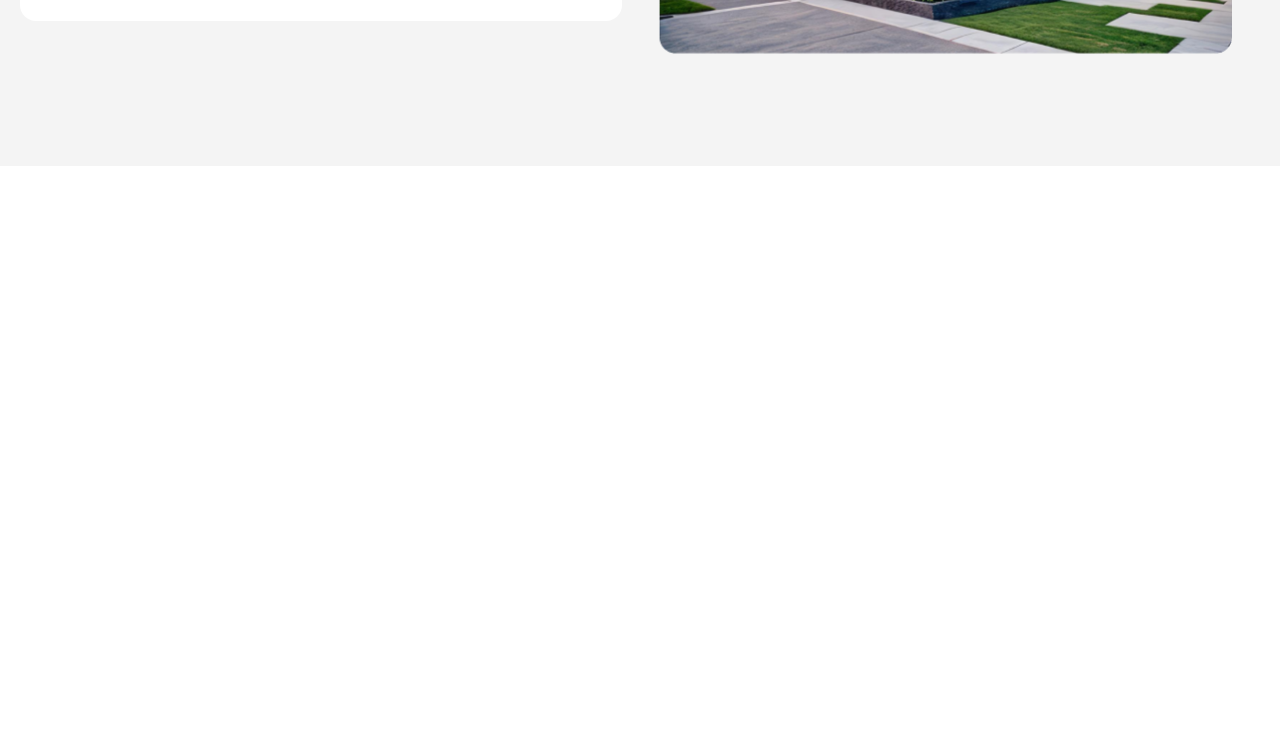
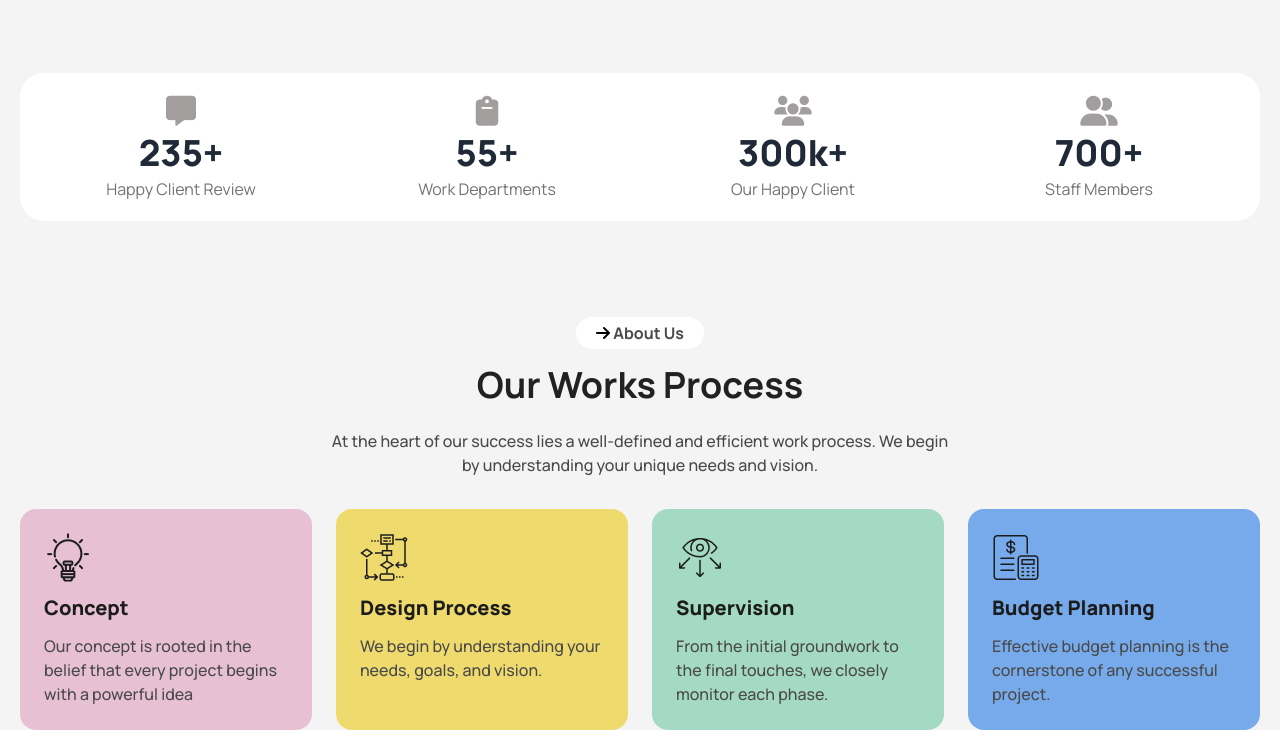
Before and after one commit to kausarahammed/Assignment-03, a plain HTML site: page index.html in a window 1280 px wide. Shown: the part 1433-2163 px from the top of the page. Before the commit the page ends 1714 px from the top, so only its background shows below. Drawn offline with nearby package versions, Linux system fonts and the light colour scheme.

Commit message:
added works process section

```diff
--- a/index.html
+++ b/index.html
@@ -55,14 +55,14 @@
           </div>
         </div>
         <div class="navbar-center hidden md:hidden lg:flex  ">
-          <ul class="menu menu-horizontal px-1 text-base text-[#737373]  gap-6">
-            <li
-              class="hover:text-[#494949] hover:font-bold hover:transition duration-300 ease-in-out  hover:border-none">
-              <a>Home</a></li>
-            <li class="hover:text-[#494949] hover:font-bold transition duration-300 ease-in-out "><a>Service</a></li>
-            <li class="hover:text[#494949] hover:font-bold transition duration-300 ease-in-out"><a>Portfolio</a></li>
-            <li class="hover:text-[#494949] hover:font-bold transition duration-300 ease-in-out"><a>Blogs</a></li>
-            <li class="hover:text-[#494949] hover:font-bold  transition duration-300 ease-in-out"><a>Contact Us</a></li>
+          <ul class="menu menu-horizontal px-1 text-base text-[#737373]  gap-6 *:mr-3">
+            <li class="hover:text-[#494949]  font-bold hover:transition duration-300 ease-in-out  hover:border-none">
+              <a>Home</a>
+            </li>
+            <li class="hover:text-[#494949]  transition duration-300 ease-in-out "><a>Service</a></li>
+            <li class="hover:text[#494949]   transition duration-300 ease-in-out"><a>Portfolio</a></li>
+            <li class="hover:text-[#494949]   transition duration-300 ease-in-out"><a>Blogs</a></li>
+            <li class="hover:text-[#494949]    transition duration-300 ease-in-out"><a>Contact Us</a></li>
           </ul>
         </div>
         <div class="navbar-end">
@@ -90,7 +90,7 @@
                 <path stroke-linecap="round" stroke-linejoin="round" stroke-width="2" d="M4 6h16M4 12h8m-8 6h16" />
               </svg>
             </div>
-            <ul tabindex="0" class="menu menu-sm dropdown-content bg-base-100 rounded-box z-[1] mt-3 w-52 p-2 shadow">
+            <ul tabindex="0" class="menu menu-sm dropdown-content bg-base-100 rounded-box z-[1] mt-3 w-52 p-2 shadow ">
               <li class="hover:text-[#494949] hover:font-semibold  transition duration-300 ease-in-out "><a>Service</a>
               </li>
               <li class="hover:text[#494949] hover:font-semibold  transition duration-300 ease-in-out"><a>Portfolio</a>
@@ -106,7 +106,7 @@
     <!-- nav container ends -->
 
     <!-- banner section start -->
-    <section class=" text-center px-[43px] space-y-6 mb-10">
+    <section class=" text-center px-[43px] space-y-6 mb-10 mx-auto">
       <!-- banner img -->
       <div class="  text-center flex justify-center">
         <img src="./assets/banner.png" alt="">
@@ -132,16 +132,15 @@
 
 
   <main>
-
-    <section class="bg-[#F4F4F4] mx-auto">
+    <section class="bg-[#F4F4F4] px-5">
       <!-- design thoughtful section start -->
-      <div class="container grid md:grid-cols-2 gap-9 mx-auto lg:mt-[120px] lg:mb-[115px] lg:pt-24 lg:pb-28 p-5">
+      <div class=" container grid md:grid-cols-2 gap-9 mx-auto  lg:mb-[115px] lg:pt-24   ">
         <!-- left site start -->
         <div>
-          <div class="relative">
-            <span class="  mt-8"><img class="hidden lg:flex absolute -top-14 -left-10 " src="./assets/Vector.png"
+          <div class="relative ">
+            <span class="mt-8"><img class="hidden lg:flex absolute -top-14 -left-10 " src="./assets/Vector.png"
                 alt=""></span>
-            <div class="text-center lg:text-left">
+            <div class="text-center lg:text-left mt-8 lg:mt-0">
               <a
                 class=" bg-white  text-[#494949]   w-32 py-1 px-3 hover:text-gray-500     rounded-3xl  text-base font-bold ">
                 <i
@@ -167,6 +166,7 @@
                   to meet the unique needs of businesses.</p>
               </div>
             </div>
+
             <div class="flex gap-3 lg:items-center mt-6 bg-white p-6 rounded-2xl">
               <div>
                 <img src="./assets/residential.png" alt="">
@@ -183,13 +183,87 @@
         <!-- left site ends -->
 
         <!-- right site start -->
-        <div>
-          <img src="./assets/Rectangle.png" alt="">
+        <div class="w-full">
+          <img class="w-full lg:h-[545px]" src="./assets/Rectangle.png" alt="">
         </div>
         <!-- right site ends -->
       </div>
       <!-- design thoughtful section ends -->
+
+      <!-- review container start -->
+      <div class="container mx-auto bg-white mt-20 grid grid-cols-1 lg:grid-cols-4 gap-6 p-5 md:w-full rounded-3xl">
+        <!-- review car 1 -->
+        <div class="text-center space-y-1">
+          <p><i class="fa-solid fa-message text-3xl  text-[#a39e9e]"></i></p>
+          <h2 class="lg:text-4xl text-2xl font-extrabold">235+</h2>
+          <p class="text-base font-md text-[#737373]">Happy Client Review</p>
+        </div>
+
+        <!-- review card 2 -->
+        <div class="text-center space-y-1 ">
+          <p><i class=" fa-solid fa-clipboard text-3xl text-[#a39e9e]"></i></p>
+          <h2 class=" lg:text-4xl text-2xl font-extrabold">55+</h2>
+          <p class="text-base font-md text-[#737373]">Work Departments</p>
+        </div>
+        <!-- review card 3 -->
+        <div class="text-center space-y-1">
+          <p><i class="fa-solid fa-users text-3xl text-[#a39e9e]"></i></p>
+          <h2 class="lg:text-4xl text-2xl font-extrabold">300k+</h2>
+          <p class="text-base font-md text-[#737373]">Our Happy Client</p>
+        </div>
+        <!-- review card 4 -->
+        <div class="text-center space-y-1">
+          <p><i class=" fill-orange-50 fa-solid fa-user-group text-3xl text-[#a39e9e]"></i></p>
+          <h2 class="lg:text-4xl text-2xl font-extrabold">700+</h2>
+          <p class="text-base font-md text-[#737373]">Staff Members</p>
+        </div>
+      </div>
+      <!-- review container ends -->
+
+      <!-- Our Works Process container start -->
+        <div class=" container mx-auto mt-12 lg:mt-24 grid justify-center text-center ">
+          <div class="items-center flex flex-col">
+            <a class=" bg-white  text-[#494949] mb-4 w-32 py-1 px-3 hover:text-gray-500 rounded-3xl  text-base font-bold ">
+              <i
+                class="fa-solid fa-arrow-right text-black hover:text-gray-500   transition duration-300 ease-in-out"></i>
+              About Us
+            </a>
+            <h2 class="mb-6 text-[#212121] text-4xl font-bold">Our Works Process</h2>
+            <p class="lg:w-3/6 text-center mb-8 text-[#494949] font-medium">At the heart of our success lies a well-defined and efficient work process. We begin by understanding your unique needs and vision.</p>
+          </div>
+          <!-- our works card section -->
+          <div class="grid grid-cols-1 lg:grid-cols-4  gap-6">
+            <!-- card 1 -->
+             <div class="space-y-3 p-6 bg-[#E7C1D3] rounded-2xl">
+              <p><img src="./assets/concept.png" alt=""></p>
+              <h4 class="text-left text-[#1C1C1C] text-xl font-extrabold">Concept</h4>
+              <p class="text-left text-[#494949] text-base font-medium">Our concept is rooted in the belief that every project begins with a powerful idea</p>
+             </div>
+             <!-- card 2 -->
+             <div class="space-y-3 p-6 bg-[#EFDA6E] rounded-2xl gap-6">
+              <p><img src="./assets/flow-chart.png" alt=""></p>
+              <h4 class="text-left text-[#1C1C1C] text-xl font-extrabold">Design Process</h4>
+              <p class="text-left text-[#494949] text-base font-medium">  We begin by understanding your needs, goals, and vision.</p>
+             </div>
+             <!-- card 3 -->
+             <div class="space-y-3 p-6 bg-[#A4DAC3] rounded-2xl gap-6">
+              <p><img src="./assets/vision.png" alt=""></p>
+              <h4 class="text-left text-[#1C1C1C] text-xl font-extrabold">Supervision</h4>
+              <p class="text-left text-[#494949] text-base font-medium">  From the initial groundwork to the final touches, we closely monitor each phase.</p>
+             </div>
+             <!-- card 4 -->
+             <div class="space-y-3 p-6 bg-[#77AAEA] rounded-2xl gap-6">
+              <p><img src="./assets/budget-planning.png" alt=""></p>
+              <h4 class="text-left text-[#1C1C1C] text-xl font-extrabold">Budget Planning</h4>
+              <p class="text-left text-[#494949] text-base font-medium">Effective budget planning is the cornerstone of any successful project.  </p>
+             </div>
+          </div>
+
+        </div>
+
+        <!-- Our Works Process container start -->
     </section>
+
   </main>
 
 
```
